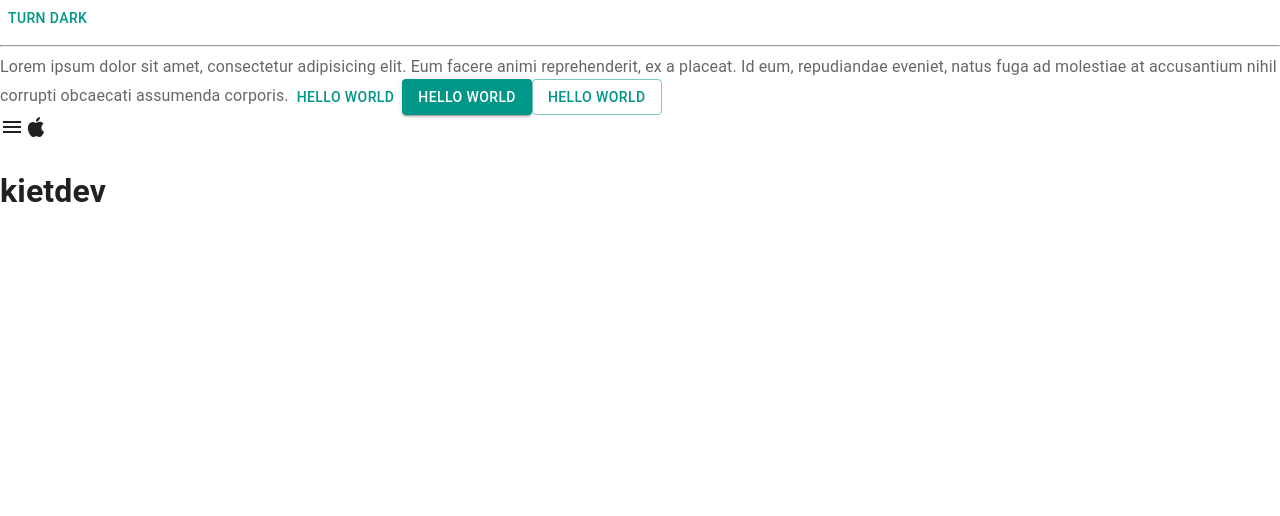
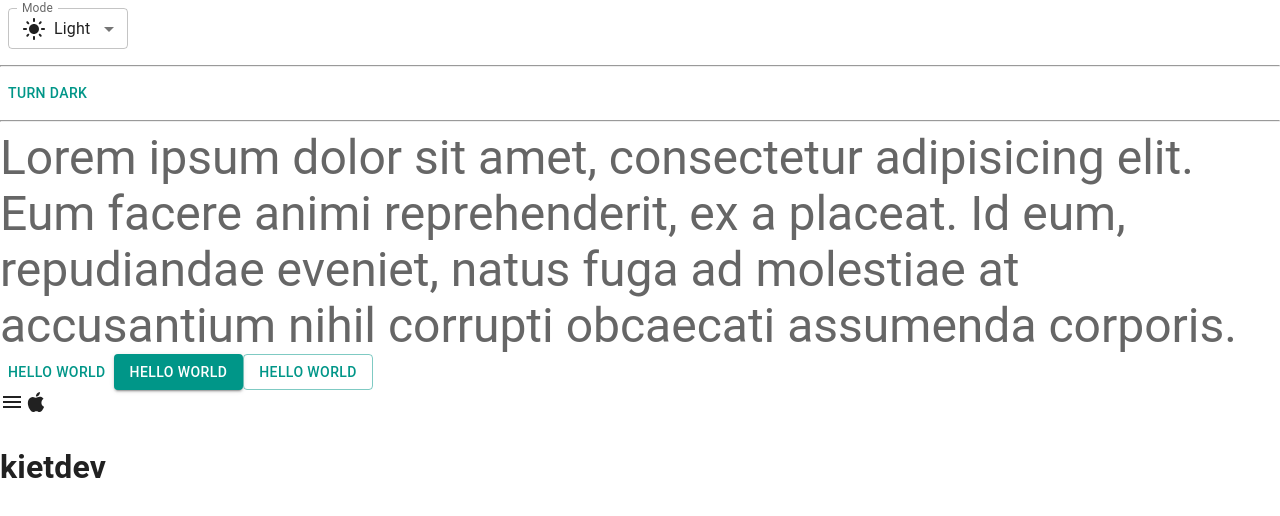
Before and after one commit to awtichcoder/Trello-Web, a React (Vite) app: page / in a window 1280 px wide. Shown: the top 516 px of the page. Built offline with nearby package versions, Linux system fonts and the light colour scheme.

Commit message:
done theme

```diff
--- a/src/App.jsx
+++ b/src/App.jsx
@@ -3,9 +3,62 @@
 import AppleIcon from '@mui/icons-material/Apple'
 import Typography from '@mui/material/Typography'
 import { useColorScheme } from '@mui/material/styles'
+import { useMediaQuery } from '@mui/material'
+import InputLabel from '@mui/material/InputLabel'
+import MenuItem from '@mui/material/MenuItem'
+import FormControl from '@mui/material/FormControl'
+import Select from '@mui/material/Select'
+import LightModeIcon from '@mui/icons-material/LightMode'
+import DarkModeOutlinedIcon from '@mui/icons-material/DarkModeOutlined'
+import SettingsBrightnessIcon from '@mui/icons-material/SettingsBrightness'
+function ModeSelect() {
+  const { mode, setMode } = useColorScheme()
+
+  const handleChange = (event) => {
+    const selectedMode = event.target.value
+    setMode(selectedMode)
+    // setAge(event.target.value)
+  }
+
+  return (
+    <FormControl sx={{ m: 1, minWidth: 120 }} size="small">
+      <InputLabel id="label-select-dark-light-mode">Mode</InputLabel>
+      <Select
+        labelId="label-select-dark-light-mode"
+        id="select-dark-light-mode"
+        value={mode}
+        label="Mode"
+        onChange={handleChange}
+      >
+        <MenuItem value="light">
+            <div style={{ display: 'flex', alignItems: 'center' }}>
+              <LightModeIcon />
+              <span style={{ marginLeft: 8 }}>Light</span>
+            </div>
+        </MenuItem>
+        <MenuItem value="dark">
+          <div style={{ display: 'flex', alignItems: 'center' }}>
+            <DarkModeOutlinedIcon />
+            <span style={{ marginLeft: 8 }}>Dark</span>
+          </div>
+        </MenuItem>
+        <MenuItem value="system">
+          <div style={{ display: 'flex', alignItems: 'center' }}>
+            <SettingsBrightnessIcon />
+            <span style={{ marginLeft: 8 }}>System</span>
+          </div>
+        </MenuItem>
+      </Select>
+    </FormControl>
+  )
+}
 
 function ModeToggle() {
   const { mode, setMode } = useColorScheme()
+  // const prefersDarkMode = useMediaQuery('(prefers-color-scheme: dark)')
+  // const prefersLightMode = useMediaQuery('(prefers-color-scheme: light)')
+  // console.log('dark', prefersDarkMode)
+  // console.log('light', prefersLightMode)
   return (
     <Button
       onClick={() => {
@@ -20,9 +73,11 @@
 function App() {
   return (
     <>
+      <ModeSelect />
+      <hr />
       <ModeToggle />
       <hr />
-      <Typography variant="p" color="text.secondary">
+      <Typography variant="h3" color="text.secondary">
         Lorem ipsum dolor sit amet, consectetur adipisicing elit. Eum facere
         animi reprehenderit, ex a placeat. Id eum, repudiandae eveniet, natus
         fuga ad molestiae at accusantium nihil corrupti obcaecati assumenda
--- a/src/main.jsx
+++ b/src/main.jsx
@@ -7,10 +7,10 @@
 import theme from './Theme.js'
 
 ReactDOM.createRoot(document.getElementById('root')).render(
-  <React.StrictMode>
+  <>
     <CssVarsProvider theme={theme}>
       <CssBaseline />
       <App />
     </CssVarsProvider>
-  </React.StrictMode>
+  </>
 )
```
Also changed, not shown: src/LinkedList.js (deleted, +0 -67 lines).
